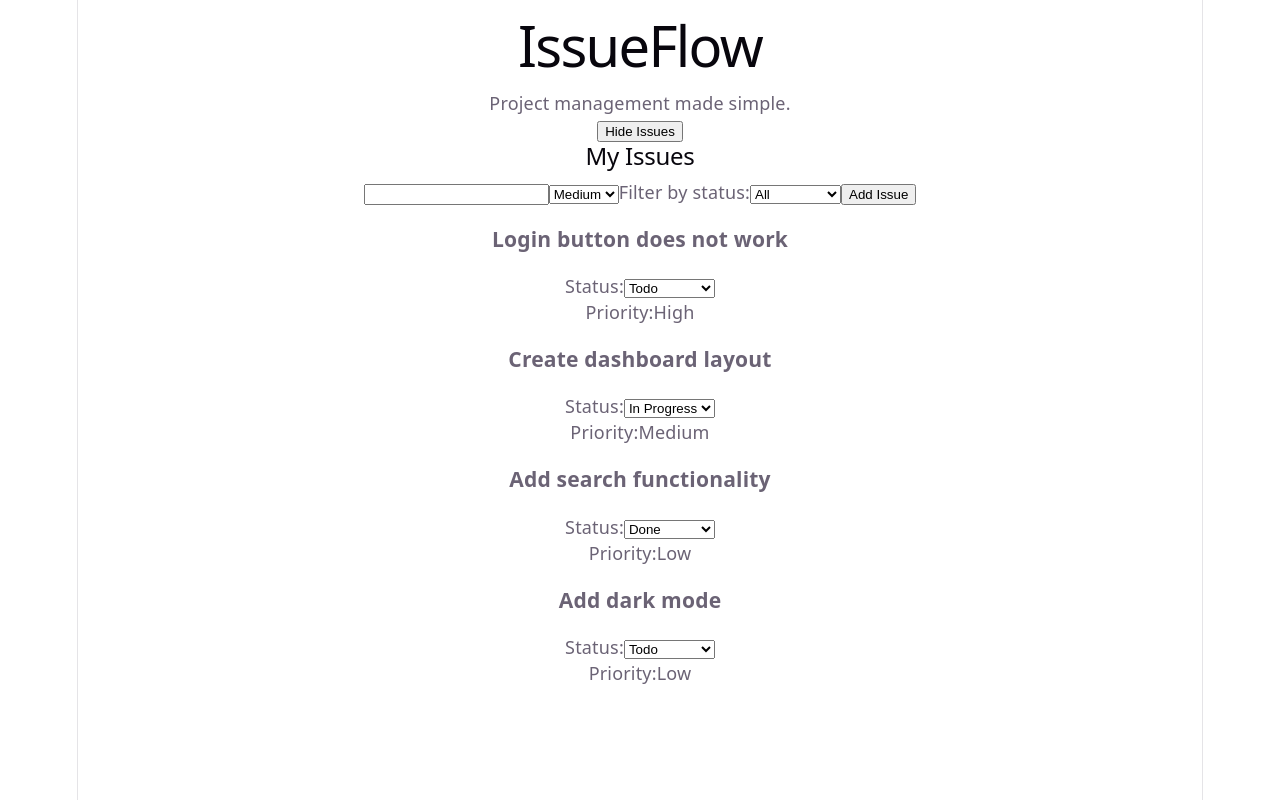
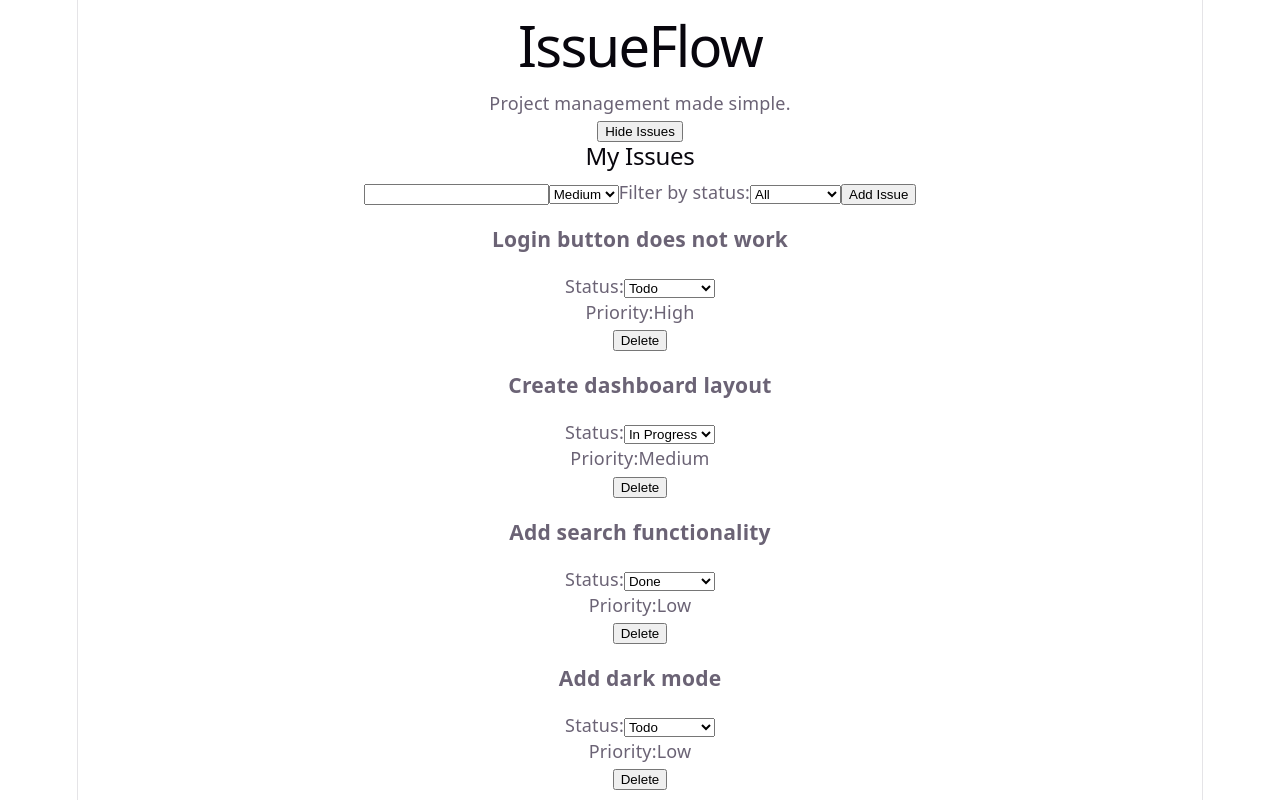
Before and after one commit to DBorhara/issue-flow, a React (Vite) app: page / in a window 1280 px wide. Built offline with nearby package versions, Linux system fonts and the light colour scheme.

Commit message:
Add issue deletion

```diff
--- a/src/App.tsx
+++ b/src/App.tsx
@@ -41,6 +41,7 @@ function App() {
     const [newIssueTitle, setNewIssueTitle] = useState("");
     const [newIssuePriority, setNewIssuePriority] = useState<Priority>("Medium");
     const [statusFilter, setStatusFilter] = useState<StatusFilter>("All")
+
     function addIssue() {
         if (newIssueTitle.trim() == "") {
             return;
@@ -69,12 +70,17 @@ function App() {
             })
         );
     }
+    function deleteIssue(id: number) {
+        setIssues((currentIssues) =>
+            currentIssues.filter((issue) => issue.id !== id))
+    }
 
     function handleSumbit(event: React.SubmitEvent<HTMLFormElement>) {
         event.preventDefault();
 
         addIssue();
     }
+
     const filteredIssues = issues.filter((issue) => {
         if (statusFilter === "All") {
             return true;
@@ -138,6 +144,7 @@ function App() {
                         status={issue.status}
                         priority={issue.priority}
                         onStatusChange={updateIssueStatus}
+                        onDelete={deleteIssue}
                     />
                 ))}
             </main>
--- a/src/components/IssueCard.tsx
+++ b/src/components/IssueCard.tsx
@@ -5,6 +5,7 @@ type IssueCardProps = {
     status: Status;
     priority: Priority;
     onStatusChange: (id: number, status: Status) => void;
+    onDelete: (id: number) => void;
 }
 function IssueCard(props: IssueCardProps) {
     return (
@@ -23,6 +24,10 @@ function IssueCard(props: IssueCardProps) {
             </label>
 
             <p>Priority:{props.priority}</p>
+
+            <button onClick={() => props.onDelete(props.id)}>
+                Delete
+            </button>
         </div >
     );
 }
```
